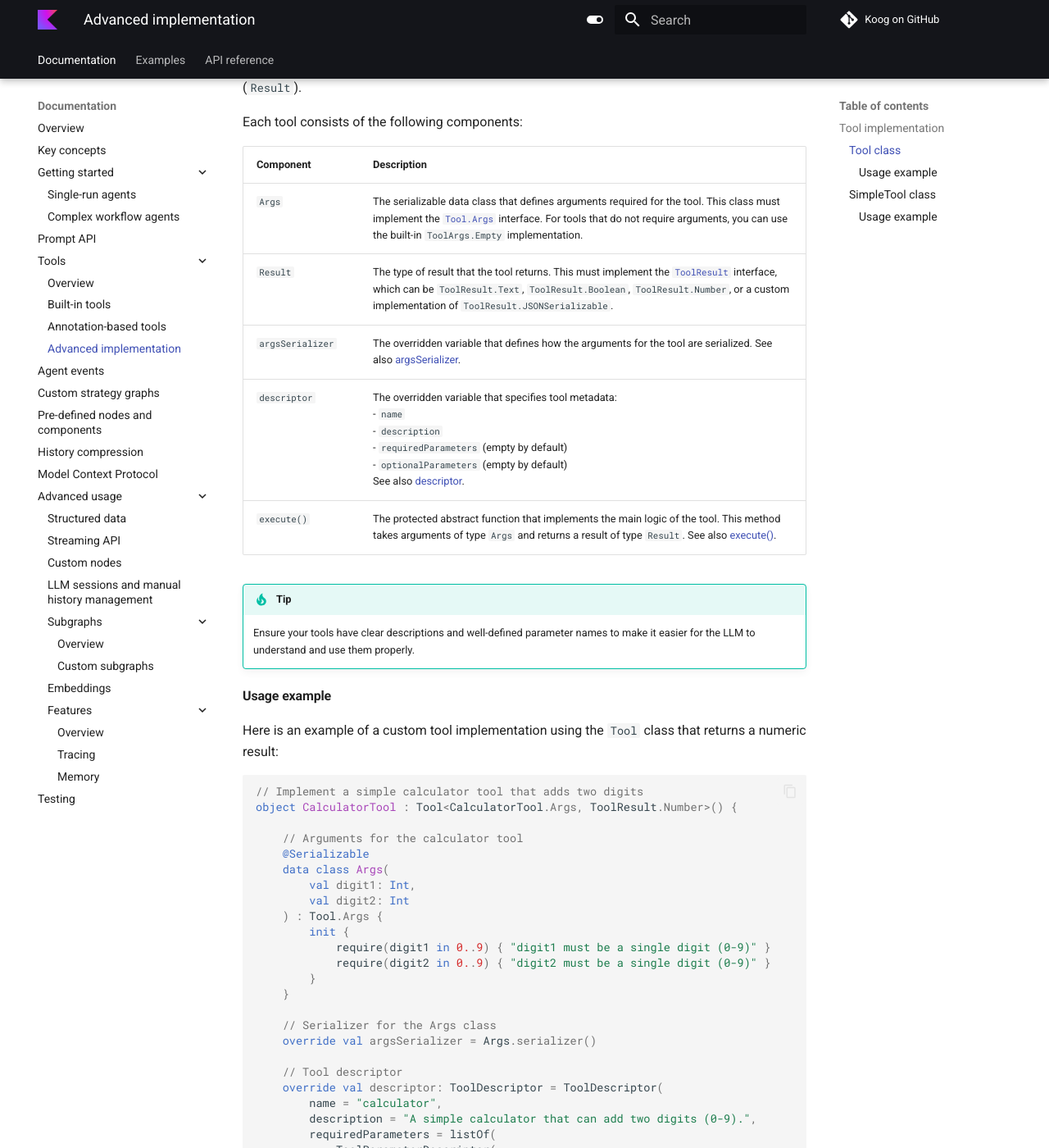
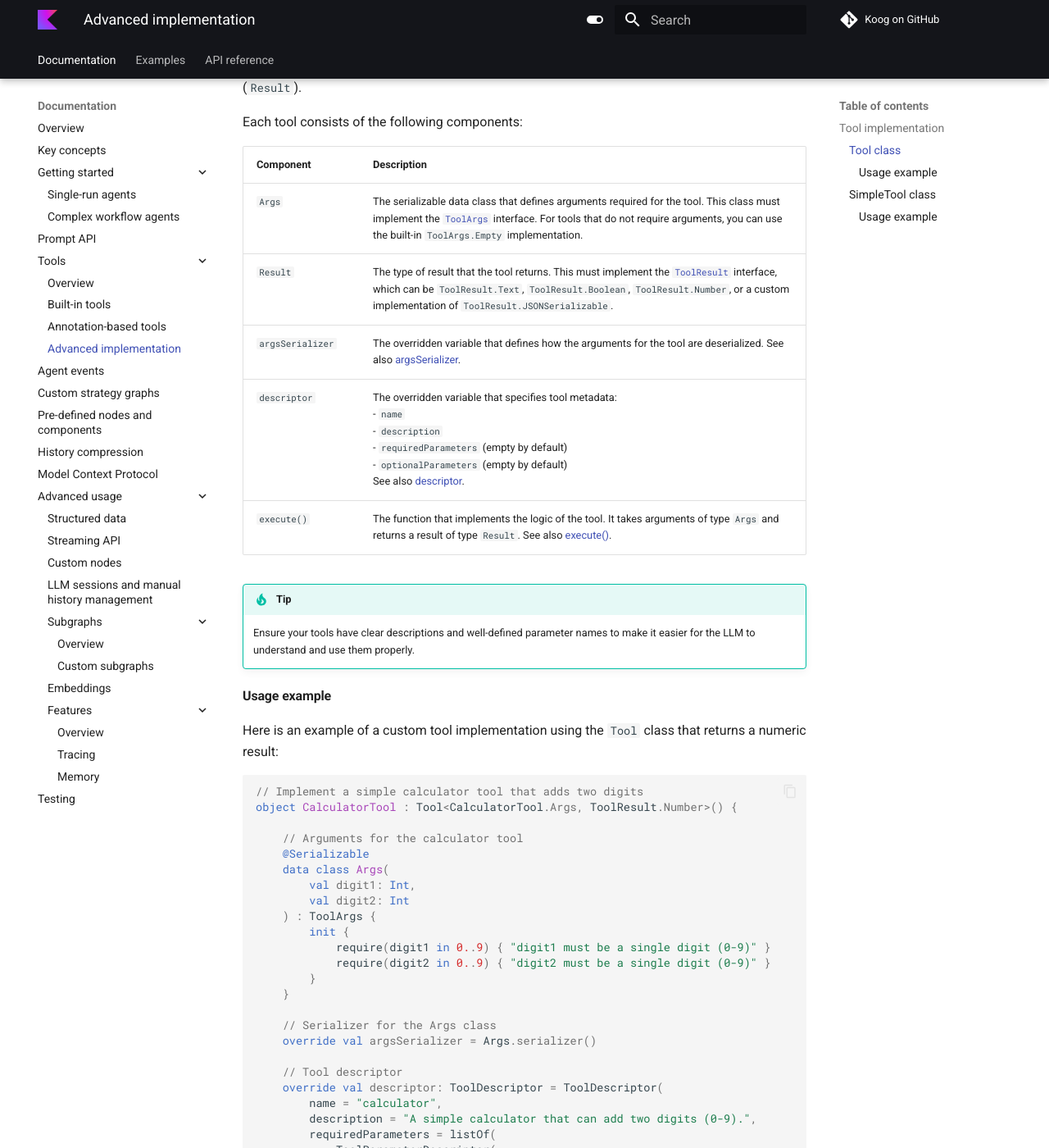
Before and after one commit to JetBrains/koog-docs, an MkDocs documentation site: the page built from docs/advanced-tool-implementation.md, in a window 1280 px wide and 1400 px high, scrolled down 913 px. Shown: the whole window at 82% size. Built offline with MkDocs 1.6.1 and Material for MkDocs 9.7.7, drawn with Linux system fonts in a browser that asks for light colours; comment, search, counter and statistics services are not loaded; some of the changed text lies outside the part shown.

Commit message:
Apply suggestions from code review

```diff
--- a/docs/advanced-tool-implementation.md
+++ b/docs/advanced-tool-implementation.md
@@ -29,11 +29,11 @@
 
 | <div style="width:110px">Component</div> | Description                                                                                                                                                                                                                                                                                                                   |
 |------------------------------------------|-------------------------------------------------------------------------------------------------------------------------------------------------------------------------------------------------------------------------------------------------------------------------------------------------------------------------------|
-| `Args`                                   | The serializable data class that defines arguments required for the tool. This class must implement the [`Tool.Args`](https://api.koog.ai/agents/agents-tools/ai.koog.agents.core.tools/-tool/-args/index.html) interface. For tools that do not require arguments, you can use the built-in `ToolArgs.Empty` implementation. |
+| `Args`                                   | The serializable data class that defines arguments required for the tool. This class must implement the [`ToolArgs`](https://api.koog.ai/agents/agents-tools/ai.koog.agents.core.tools/-tool/-args/index.html) interface. For tools that do not require arguments, you can use the built-in `ToolArgs.Empty` implementation. |
 | `Result`                                 | The type of result that the tool returns. This must implement the [`ToolResult`](https://api.koog.ai/agents/agents-tools/ai.koog.agents.core.tools/-tool-result/index.html) interface, which can be `ToolResult.Text`, `ToolResult.Boolean`, `ToolResult.Number`, or a custom implementation of `ToolResult.JSONSerializable`. |
-| `argsSerializer`                         | The overridden variable that defines how the arguments for the tool are serialized. See also [argsSerializer](https://api.koog.ai/agents/agents-tools/ai.koog.agents.core.tools/-tool/args-serializer.html).                                                                                                                  |
+| `argsSerializer`                         | The overridden variable that defines how the arguments for the tool are deserialized. See also [argsSerializer](https://api.koog.ai/agents/agents-tools/ai.koog.agents.core.tools/-tool/args-serializer.html).                                                                                                                  |
 | `descriptor`                             | The overridden variable that specifies tool metadata:<br/>- `name`<br/>- `description`<br/>- `requiredParameters` (empty by default)<br/>- `optionalParameters` (empty by default)<br/>See also [descriptor](https://api.koog.ai/agents/agents-tools/ai.koog.agents.core.tools/-tool/descriptor.html).                        |
-| `execute()`                              | The protected abstract function that implements the main logic of the tool. This method takes arguments of type `Args` and returns a result of type `Result`. See also [execute()]().                                                                                                                                         |
+| `execute()`                              | The function that implements the logic of the tool. It takes arguments of type `Args` and returns a result of type `Result`. See also [execute()]().                                                                                                                                         |
 
 !!! tip
     Ensure your tools have clear descriptions and well-defined parameter names to make it easier for the LLM to understand and use them properly.
@@ -51,7 +51,7 @@
     data class Args(
         val digit1: Int,
         val digit2: Int
-    ) : Tool.Args {
+    ) : ToolArgs {
         init {
             require(digit1 in 0..9) { "digit1 must be a single digit (0-9)" }
             require(digit2 in 0..9) { "digit2 must be a single digit (0-9)" }
@@ -125,14 +125,14 @@
 object CastToDoubleTool : SimpleTool<CastToDoubleTool.Args>() {
     // Define tool arguments
     @Serializable
-    data class Args(val expression: String, val comment: String) : Tool.Args
+    data class Args(val expression: String, val comment: String) : ToolArgs
 
     // Serializer for the Args class
     override val argsSerializer = Args.serializer()
 
     // Tool descriptor
     override val descriptor = ToolDescriptor(
-        name = "cast to double",
+        name = "cast_to_double",
         description = "casts the passed expression to double or returns 0.0 if the expression is not castable",
         requiredParameters = listOf(
             ToolParameterDescriptor(
```
